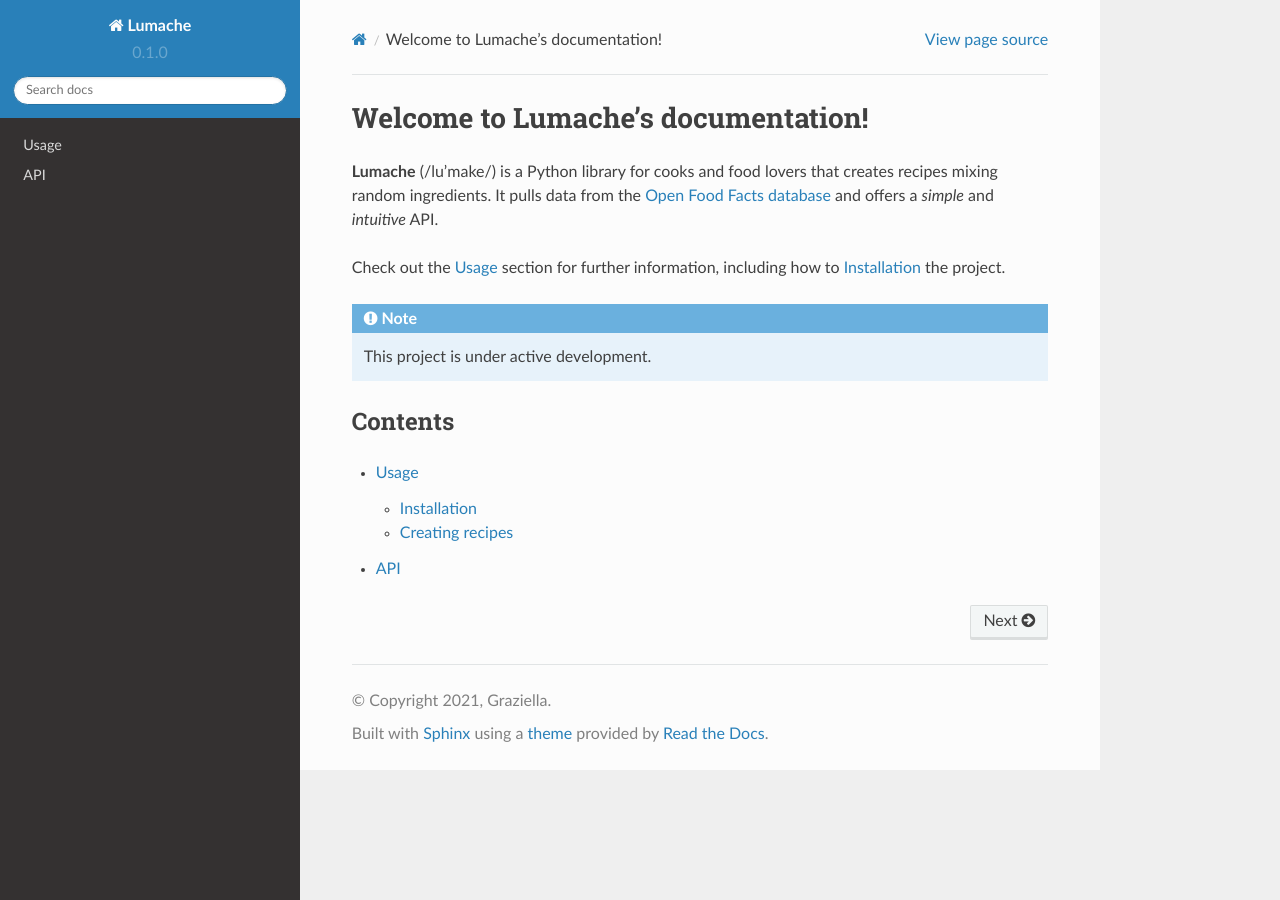
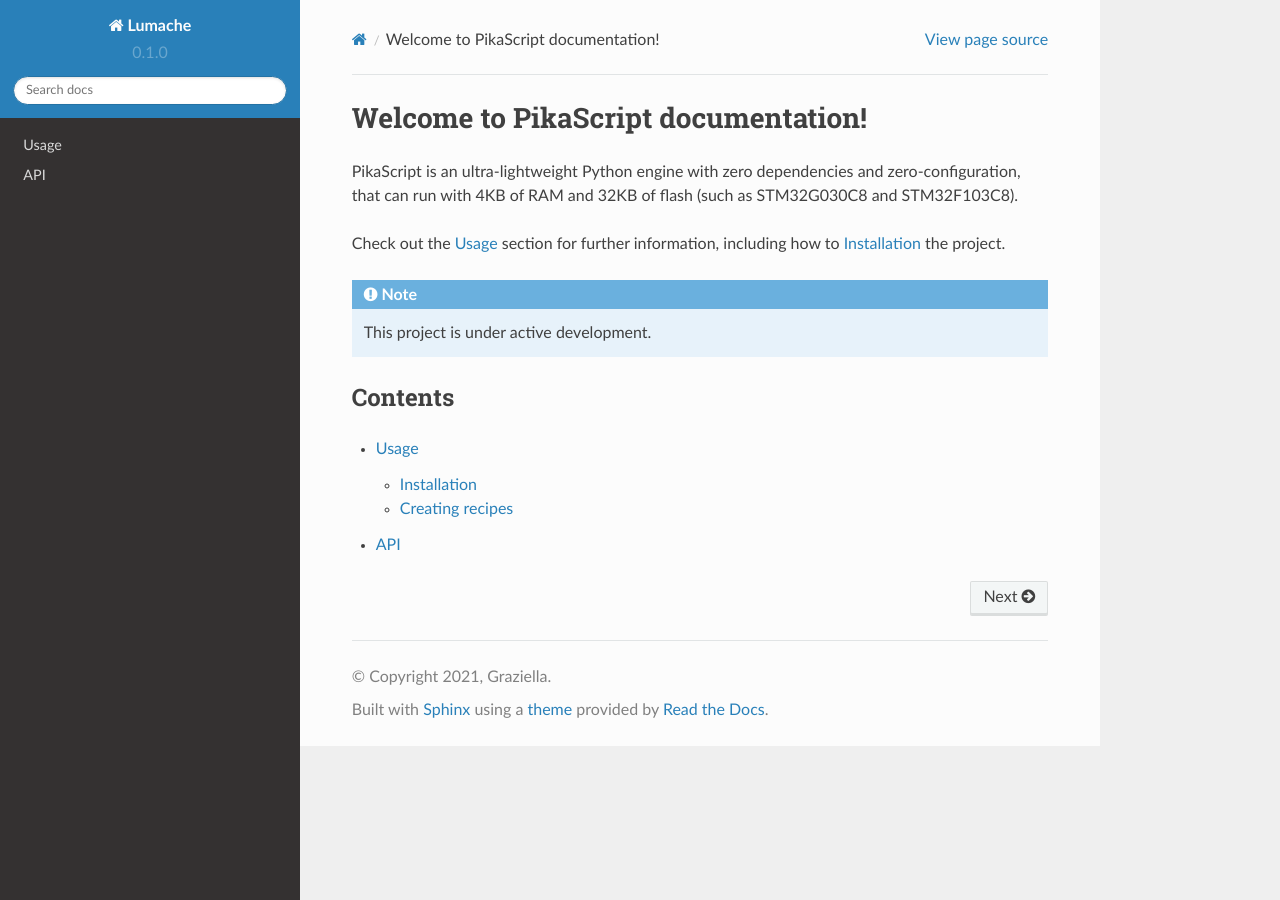
Before and after one commit to pikasTech/pikadoc, a Sphinx documentation site: the page built from docs/source/index.rst, in a window 1280 px wide. Built offline with Sphinx 7.4.7 and the Read the Docs theme 2.0.0, drawn with Linux system fonts in a browser that asks for light colours.

Commit message:
Update index.rst

```diff
--- a/docs/source/index.rst
+++ b/docs/source/index.rst
@@ -1,10 +1,7 @@
-Welcome to Lumache's documentation!
+Welcome to PikaScript documentation!
 ===================================
 
-**Lumache** (/lu'make/) is a Python library for cooks and food lovers
-that creates recipes mixing random ingredients.
-It pulls data from the `Open Food Facts database <https://world.openfoodfacts.org/>`_
-and offers a *simple* and *intuitive* API.
+PikaScript is an ultra-lightweight Python engine with zero dependencies and zero-configuration, that can run with 4KB of RAM and 32KB of flash (such as STM32G030C8 and STM32F103C8).
 
 Check out the :doc:`usage` section for further information, including
 how to :ref:`installation` the project.
```
